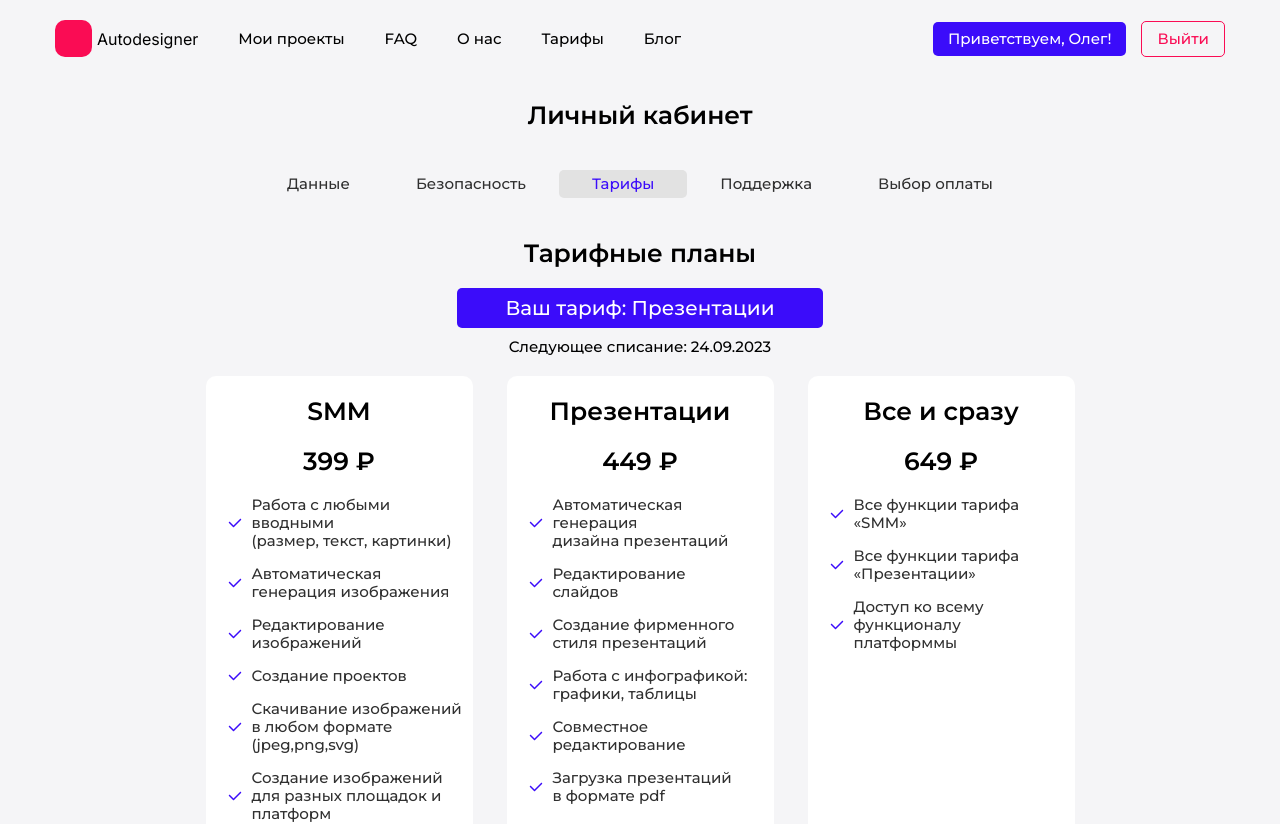
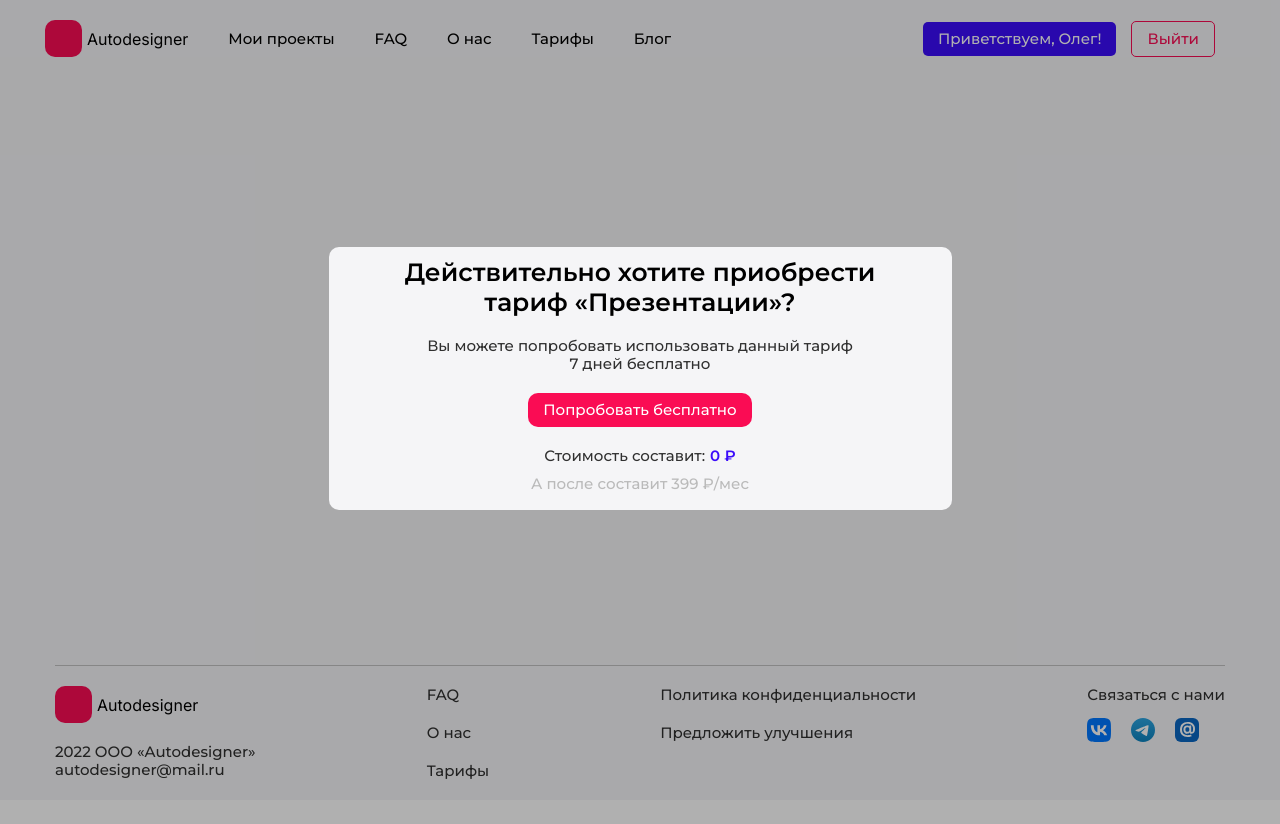
Before and after one commit to pavelkirilichev/AutoDes_UI, a Vue app: page / in a window 1280 px wide. Shown: the top 824 px of the page. After the commit the page ends 800 px from the top, so only its background shows below. Built offline with nearby package versions, Linux system fonts and the light colour scheme.

Commit message:
add modal

```diff
--- a/src/App.vue
+++ b/src/App.vue
@@ -2,10 +2,10 @@
   <div class="main">
     <NavBar />
     <div class="main__center">
-      <Main />
+      <ModalFree />
     </div>
     <Footer />
-  </div>
+</div>
 </template>
 
 <script setup>
@@ -16,6 +16,8 @@ import ModalAuth from "./UI/Modals/ModalAuth.vue"
 import NavbarMob from "./UI/NavbarMob.vue";
 import FooterMob from "./UI/FooterMob.vue";
 import NavBar from "./UI/NavBar.vue";
+import ModalCash from "./UI/PersonalAccount/Payment/ModalCash.vue";
+import ModalFree from "./UI/PersonalAccount/Payment/ModalFree.vue";
 </script>
 
 <style>
@@ -52,7 +54,6 @@ textarea {
 }
 
 .main {
-  padding: 0 10px;
   display: flex;
   flex-direction: column;
   justify-content: space-between;
--- /dev/null
+++ b/src/UI/PersonalAccount/Payment/ModalCash.vue
@@ -0,0 +1,125 @@
+<template>
+    <div class="modal__section">
+        <div class="modal">
+            <span class="title">
+                Действительно хотите приобрести <br />
+                тариф «Презентации»?
+            </span>
+            <span class="dark--medium">Выберите количество месяцев</span>
+            <div class="menu">
+                <div class="menu__item-active">
+                    <span class="white--medium">1 мес</span>
+                </div>
+                <div class="menu__item">
+                    <span class="dark--medium">3 мес</span>
+                </div>
+                <div class="menu__item">
+                    <span class="dark--medium">6 мес</span>
+                </div>
+                <div class="menu__item">
+                    <span class="dark--medium">12 мес</span>
+                </div>
+            </div>
+            <div class="price">
+                <span class="dark--medium">Стоимость составит:</span>
+                <span class="violet--semibold">449 ₽</span>
+            </div>
+            <div class="btn-div">
+                <Button color="pink-transparent">Отмена</Button>
+                <Button color="blue">Оплатить</Button>
+            </div>
+        </div>
+</div>
+</template>
+
+<script setup>
+import Button from '@/UI/Buttons/Button.vue';
+</script>
+
+<style scoped>
+.modal__section {
+    position: fixed;
+    top: -100px;
+    width: 100vw;
+    height: calc(100vh + 157px);
+    background: rgba(0, 0, 0, 0.31);
+    display: flex;
+    justify-content: center;
+    align-items: center;
+    z-index: 2;
+}
+
+
+.modal {
+    display: flex;
+    flex-direction: column;
+    align-items: center;
+    padding: 10px;
+    width: 623px;
+    height: 270px;
+    background: #f5f5f7;
+    border-radius: 10px;
+}
+
+.modal>*+* {
+    margin-top: 20px
+}
+
+.title {
+    font-family: 'Montserrat';
+    font-weight: 600;
+    font-size: 25px;
+    line-height: 30px;
+    text-align: center;
+
+    color: #000000;
+}
+
+.menu {
+    display: flex;
+}
+
+.menu>*+* {
+    margin-left: 20px
+}
+
+.menu__item {
+    display: flex;
+    justify-content: center;
+    align-items: center;
+    width: 73px;
+    height: 40px;
+    background: #E6E6E6;
+    border-radius: 5px;
+}
+
+.menu__item-active {
+    display: flex;
+    justify-content: center;
+    align-items: center;
+    width: 73px;
+    height: 40px;
+    background: #3B0CFA;
+    border-radius: 5px;
+}
+
+.price {
+    display: flex;
+}
+
+.price>*+* {
+    margin-left: 5px
+}
+
+.btn-div {
+    display: flex;
+}
+
+.btn-div>*+* {
+    margin-left: 15px
+}
+
+.btn-div button {
+    border-radius: 10px !important
+}
+</style>
--- /dev/null
+++ b/src/UI/PersonalAccount/Payment/ModalFree.vue
@@ -0,0 +1,115 @@
+<template>
+    <div class="modal__section">
+        <div class="modal">
+            <span class="title">
+                Действительно хотите приобрести <br />
+                тариф «Презентации»?
+            </span>
+            <span class="dark--medium align--center">Вы можете попробовать использовать данный тариф <br /> 7 дней
+                бесплатно</span>
+            <Button color="pink">Попробовать бесплатно</Button>
+
+            <div class="price">
+                <span class="dark--medium">Стоимость составит:</span>
+                <span class="violet--semibold">0 ₽</span>
+            </div>
+            <span class="grey--medium no-sale">А после составит 399 ₽/мес </span>
+        </div>
+</div>
+</template>
+
+<script setup>
+import Button from '@/UI/Buttons/Button.vue';
+</script>
+
+<style scoped>
+.modal__section {
+    position: fixed;
+    top: -100px;
+    width: 100vw;
+    height: calc(100vh + 157px);
+    background: rgba(0, 0, 0, 0.31);
+    display: flex;
+    justify-content: center;
+    align-items: center;
+    z-index: 2;
+}
+
+
+.modal {
+    display: flex;
+    flex-direction: column;
+    align-items: center;
+    padding: 10px;
+    width: 623px;
+    height: 263px;
+    background: #f5f5f7;
+    border-radius: 10px;
+}
+
+.modal>*+* {
+    margin-top: 20px
+}
+
+.title {
+    font-family: 'Montserrat';
+    font-weight: 600;
+    font-size: 25px;
+    line-height: 30px;
+    text-align: center;
+
+    color: #000000;
+}
+
+.menu {
+    display: flex;
+}
+
+.menu>*+* {
+    margin-left: 20px
+}
+
+.menu__item {
+    display: flex;
+    justify-content: center;
+    align-items: center;
+    width: 73px;
+    height: 40px;
+    background: #E6E6E6;
+    border-radius: 5px;
+}
+
+.menu__item-active {
+    display: flex;
+    justify-content: center;
+    align-items: center;
+    width: 73px;
+    height: 40px;
+    background: #3B0CFA;
+    border-radius: 5px;
+}
+
+.price {
+    display: flex;
+}
+
+.price>*+* {
+    margin-left: 5px
+}
+
+.btn-div {
+    display: flex;
+}
+
+.btn-div>*+* {
+    margin-left: 15px
+}
+
+button {
+    border-radius: 10px !important
+}
+
+.no-sale {
+    margin-top: 10px;
+}
+</style>
--- a/src/UI/PersonalAccount/Support/Main.vue
+++ b/src/UI/PersonalAccount/Support/Main.vue
@@ -31,7 +31,7 @@
             <textarea class="support__textarea dark--medium" placeholder="Введите текст..."></textarea>
         </div>
         <Button color="blue" class="support__btn">Отправить</Button>
-    </div>
+</div>
 </template>
 
 <script setup>
@@ -60,8 +60,11 @@ const copyDisplay = ref(0)
 .question--mail {
     display: flex;
     align-items: center;
-    gap: 25px;
     height: 13px;
+}
+
+.question--mail>*+* {
+    margin-left: 25px
 }
 
 .mail-copy__block {
```
Also changed, not shown: src/UI/Constructor/Main.vue (added).
